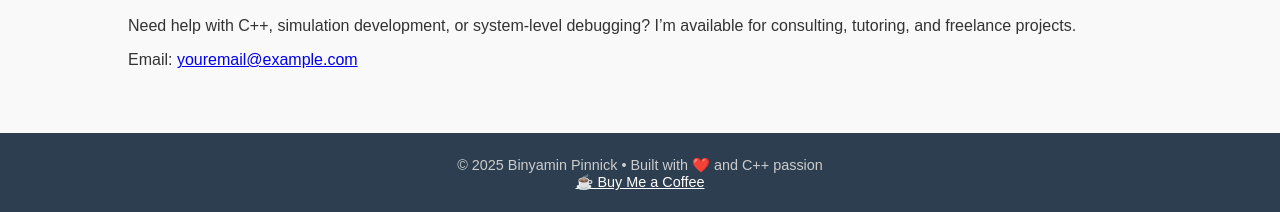
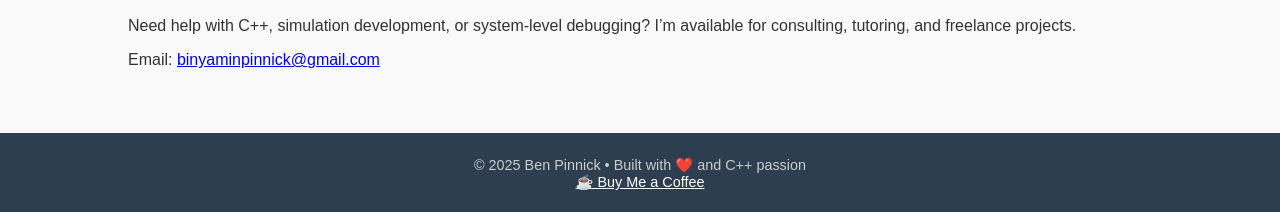
Before and after one commit to Binyaminp/portfolio, a plain HTML site: page index.html in a window 1280 px wide. Shown: the part 1244-1456 px from the top of the page. Drawn offline with Linux system fonts and the light colour scheme.

Commit message:
Update index.html

```diff
--- a/index.html
+++ b/index.html
@@ -112,13 +112,13 @@
       Need help with C++, simulation development, or system-level debugging?
       I’m available for consulting, tutoring, and freelance projects.
     </p>
-    <p>Email: <a href="binyaminpinnick@gmail.com">youremail@example.com</a></p>
+    <p>Email: <a href="binyaminpinnick@gmail.com">binyaminpinnick@gmail.com</a></p>
   </section>
 
   <footer>
-    © 2025 Binyamin Pinnick • Built with ❤️ and C++ passion
+    © 2025 Ben Pinnick • Built with ❤️ and C++ passion
     <br>
-    <a href="https://www.buymeacoffee.com/" target="https://buymeacoffee.com/bpinnick" style="color:#fff;">☕ Buy Me a Coffee</a>
+    <a href="https://buymeacoffee.com/bpinnick" target="https://buymeacoffee.com/bpinnick" style="color:#fff;">☕ Buy Me a Coffee</a>
   </footer>
 </body>
 </html>
```
